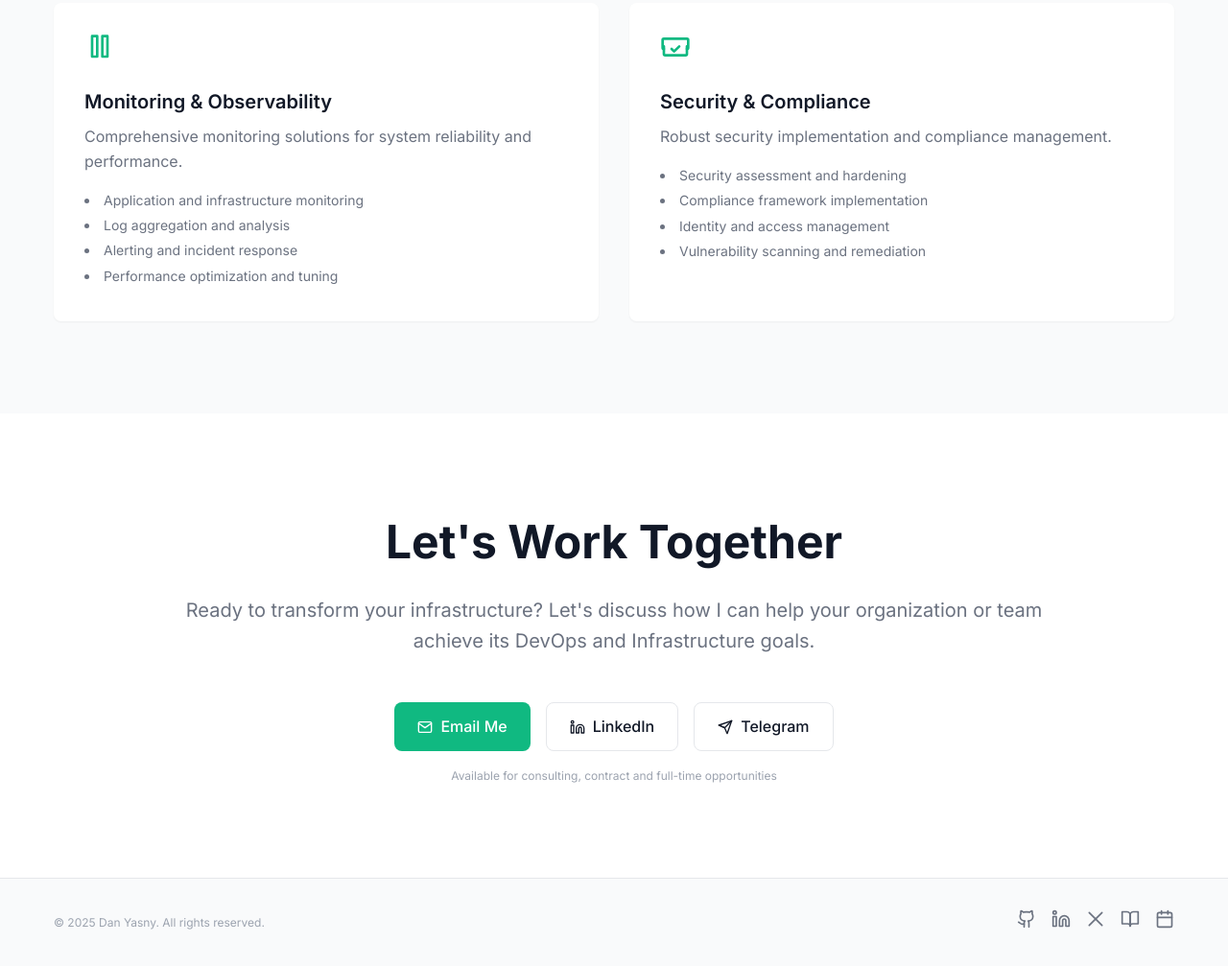
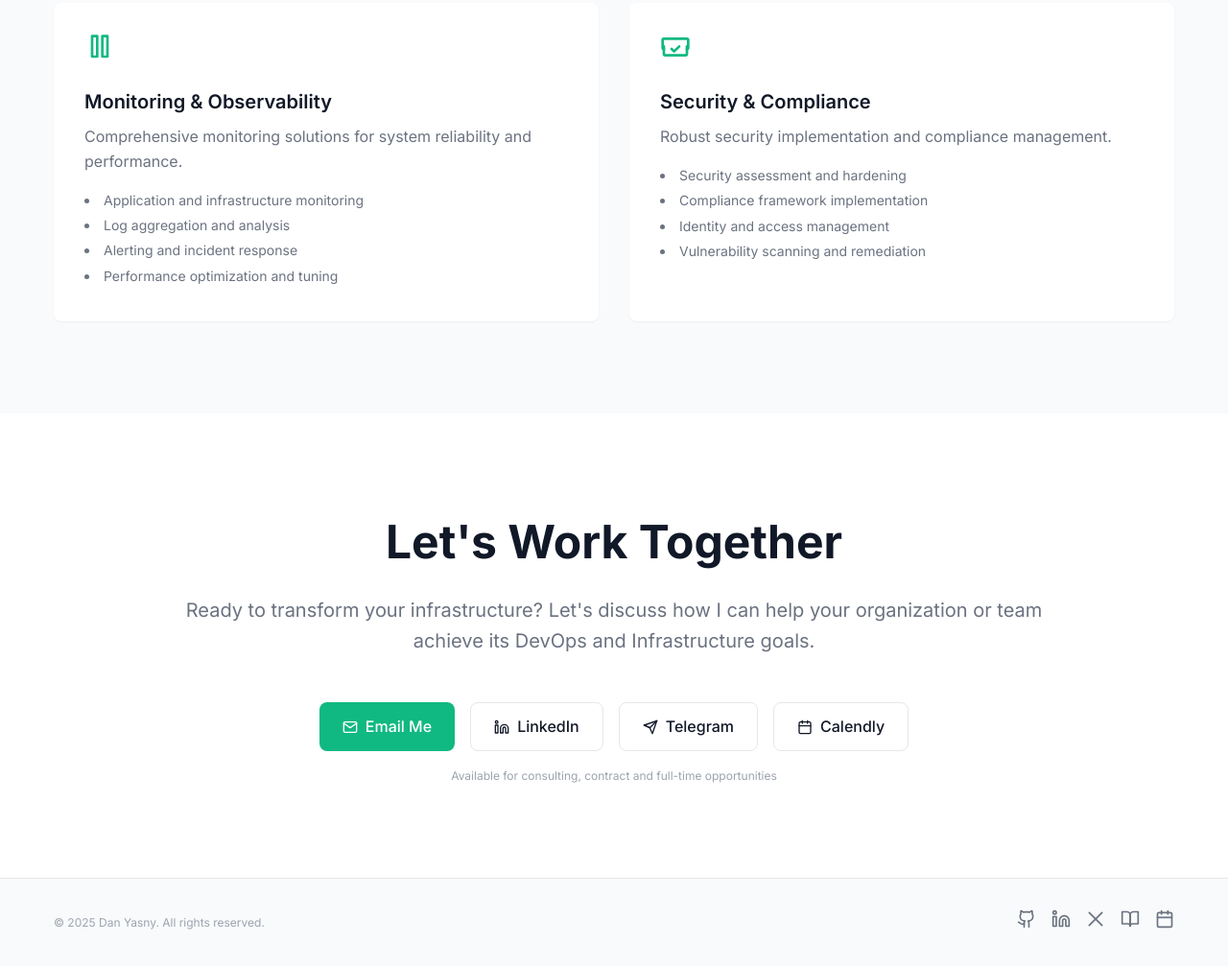
Before and after one commit to dyasny/site, a plain HTML site: page index.html in a window 1280 px wide. Shown: the part 3500-4507 px from the top of the page at 96% size. Drawn offline with Linux system fonts and the light colour scheme.

Commit message:
add calendly link top

```diff
--- a/index.html
+++ b/index.html
@@ -428,7 +428,15 @@
                       </svg>
                       Telegram
                     </a>
-
+                    <a href="https://calendly.com/dyasny/30min" class="btn btn-outline" target="_blank" rel="noopener noreferrer">
+                        <svg width="16" height="16" viewBox="0 0 24 24" fill="none" stroke="currentColor" stroke-width="2" stroke-linecap="round" stroke-linejoin="round">
+                            <rect x="3" y="4" width="18" height="18" rx="2" ry="2"/>
+                            <line x1="16" y1="2" x2="16" y2="6"/>
+                            <line x1="8" y1="2" x2="8" y2="6"/>
+                            <line x1="3" y1="10" x2="21" y2="10"/>
+                        </svg>
+                      Calendly
+                    </a>
                 </div>
                 <p class="contact-note">Available for consulting, contract and full-time opportunities</p>
             </div>
```
